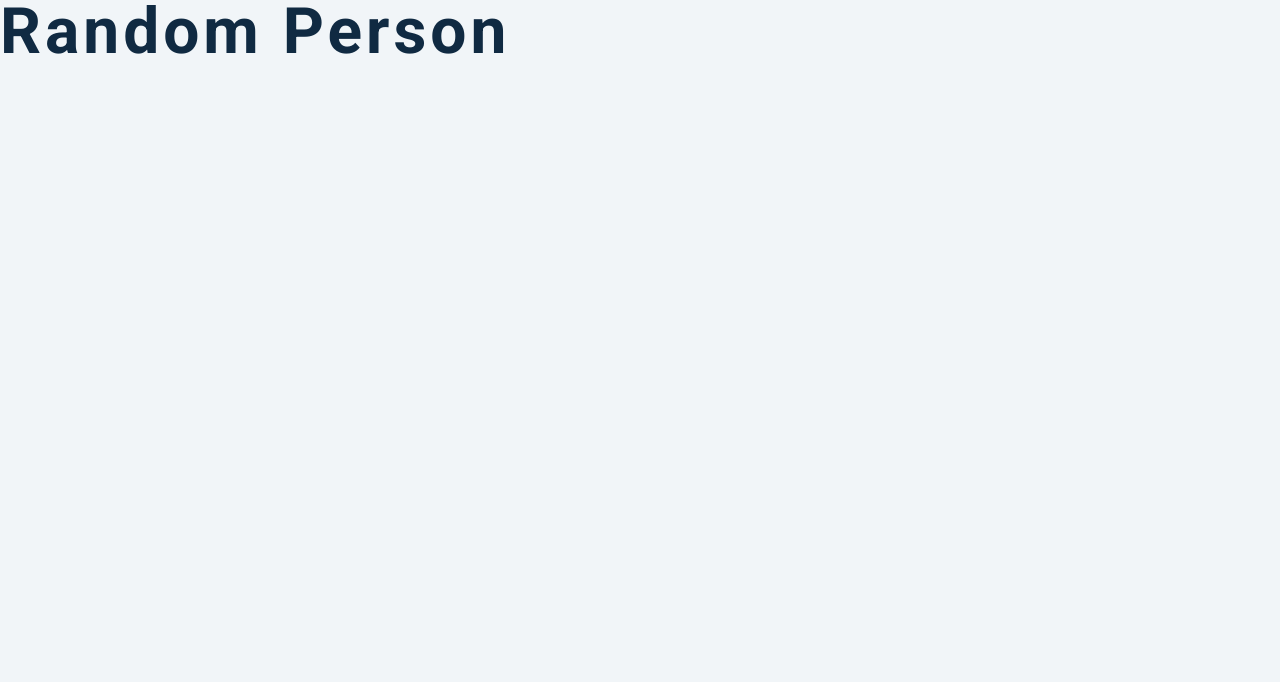
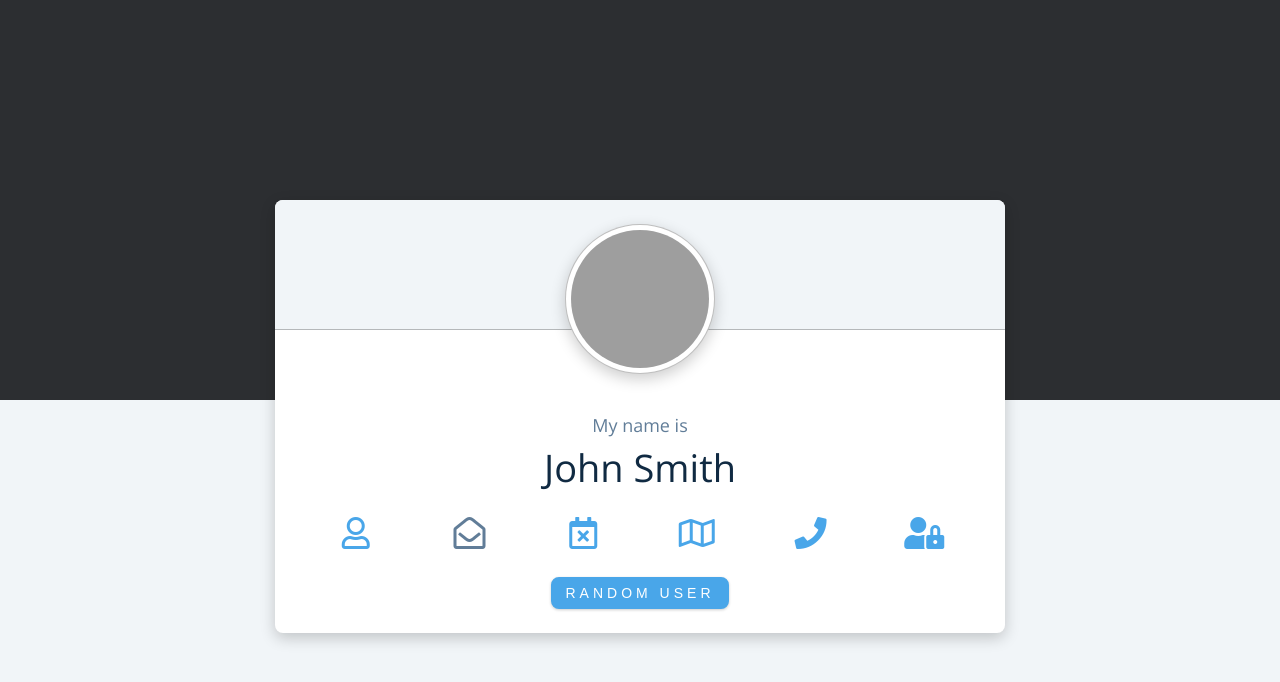
Before and after one commit to stkoev/JS-23-random-user, a plain HTML site: page index.html in a window 1280 px wide. Drawn offline with nearby package versions, Linux system fonts and the light colour scheme; grey boxes are pictures that could not be loaded.

Commit message:
implement html

```diff
--- a/index.html
+++ b/index.html
@@ -14,7 +14,53 @@
   </head>
 
   <body>
-    <h1>random person</h1>
+    <div class="block bcg-black"></div>
+    <div class="block">
+      <div class="container">
+        <img
+          src="https://randomuser.me/api/portraits/men/75.jpg"
+          alt="random user"
+          class="user-img"
+        />
+        <p class="user-title">My name is</p>
+        <p class="user-value">John Smith</p>
+        <div class="values-list">
+          <!-- single icon -->
+          <button class="icon active" data-label="name">
+            <span class="far fa-user"></span>
+          </button>
+          <!-- end of single icon -->
+          <!-- single icon -->
+          <button class="icon" data-label="email">
+            <span class="far fa-envelope-open"></span>
+          </button>
+          <!-- end of single icon -->
+          <!-- single icon -->
+          <button class="icon active" data-label="age">
+            <span class="far fa-calendar-times"></span>
+          </button>
+          <!-- end of single icon -->
+          <!-- single icon -->
+          <button class="icon active" data-label="street">
+            <span class="far fa-map"></span>
+          </button>
+          <!-- end of single icon -->
+          <!-- single icon -->
+          <button class="icon active" data-label="phone">
+            <span class="fas fa-phone"></span>
+          </button>
+          <!-- end of single icon -->
+          <!-- single icon -->
+          <button class="icon active" data-label="password">
+            <span class="fas fa-user-lock"></span>
+          </button>
+          <!-- end of single icon -->
+        </div>
+
+        <button class="btn" type="button">random user</button>
+      </div>
+    </div>
+
     <script type="module" src="./app.js"></script>
   </body>
 </html>
```
